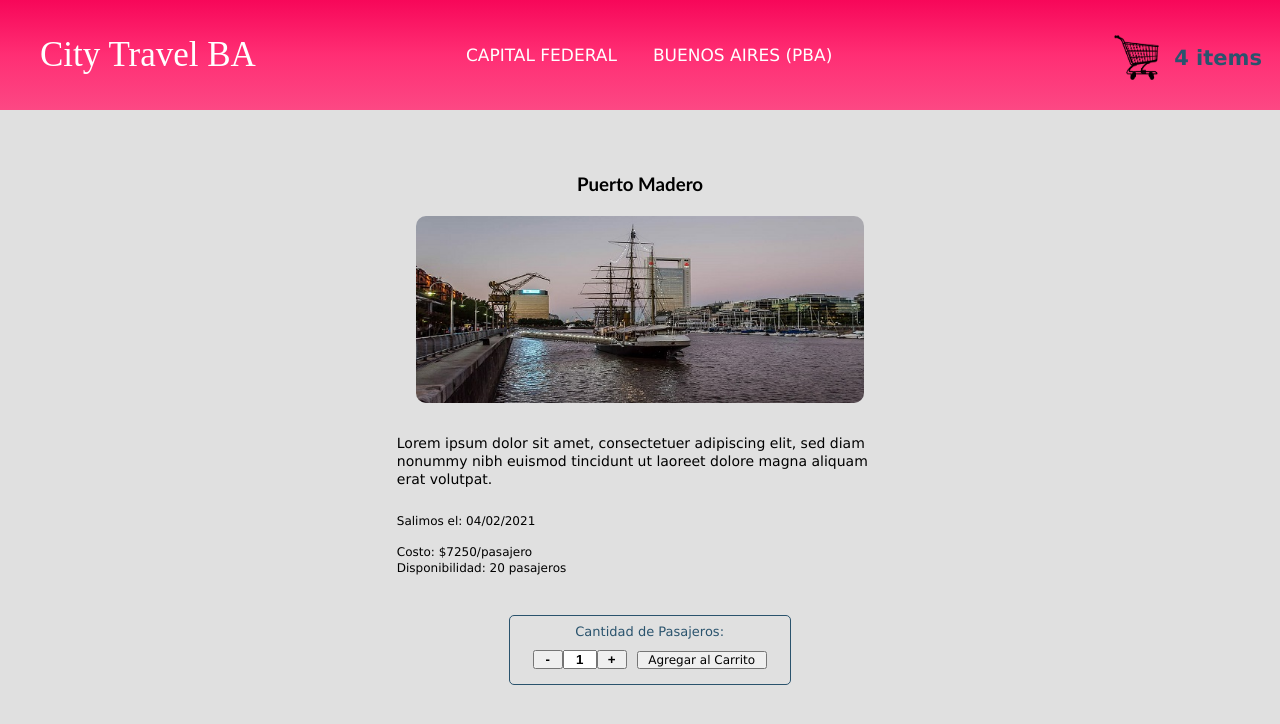
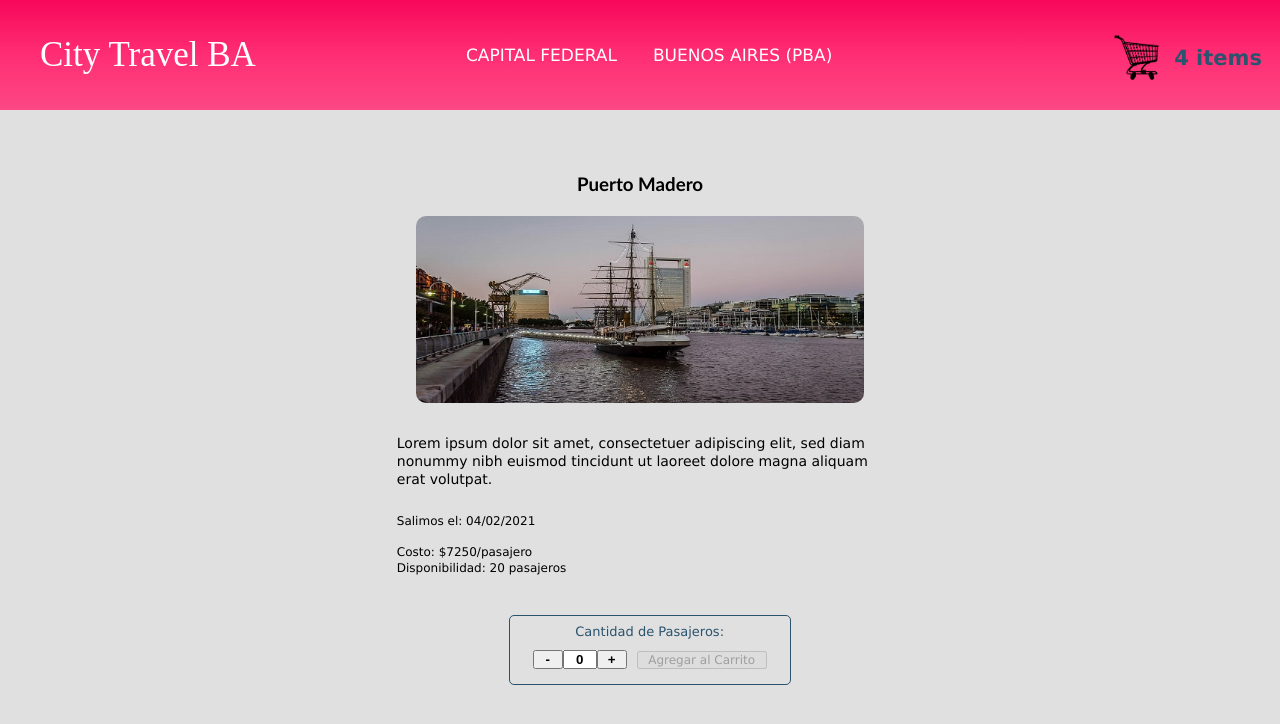
Before and after one commit to dgajlin/citytravelba1, a React (Create React App) app: page /item/1 in a window 1280 px wide. Shown: the top 724 px of the page. Built offline with nearby package versions, Linux system fonts and the light colour scheme; a web font is replaced by a local one.

Commit message:
commiteo Clase 9

```diff
--- a/src/Pages/Home.jsx
+++ b/src/Pages/Home.jsx
@@ -1,6 +1,7 @@
 import Header from "../components/Header";
 import ItemDetailContainer from "../components/ItemDetailContainer";
 import ItemListContainer from "../components/ItemListContainer";
+import MyCart from "../components/MyCart";
 import { BrowserRouter, Routes, Route } from "react-router-dom";
 
 const Home = () => {
@@ -13,6 +14,7 @@ const Home = () => {
                 <Route path="/" element={<ItemListContainer />} />
                 <Route path="/category/:categoria" element={<ItemListContainer />} />
                 <Route path="/item/:id" element={<ItemDetailContainer />} />
+                <Route path="/cart" element={<MyCart />} />
             </Routes>
         </BrowserRouter>
       </>
--- a/src/components/CartWidget.jsx
+++ b/src/components/CartWidget.jsx
@@ -1,4 +1,4 @@
-// Carrito de Compras
+// Contenedor del Carrito de Compras
 import Carrito from "./images/carrito.jpg";
 
 let cantitems = 4;
--- a/src/components/ItemCount.jsx
+++ b/src/components/ItemCount.jsx
@@ -1,18 +1,18 @@
 // Contador de Pasajeros que contratan la excursion hacia el Destino turistico
 import React, {useState} from "react";
 
-const ItemCount = (props) => {
-    const [cantpasajeros,setCantpasajeros] = useState(parseInt(props.inicial));
+const ItemCount = ({maximo, inicial, onAdd}) => {
+    const [cantpasajeros,setCantpasajeros] = useState(parseInt(inicial));
 
     // Funcion incrementar pasajero
     const PassengerAdd = () => {
-        if (cantpasajeros < parseInt(props.maximo))
+        if (cantpasajeros < parseInt(maximo))
             setCantpasajeros(cantpasajeros+1);
     }
 
     // Funcion decrementar pasajero
     const PassengerSub = () => {
-        if (cantpasajeros > parseInt(props.inicial))
+        if (cantpasajeros > parseInt(inicial+1))
             setCantpasajeros(cantpasajeros-1);
     }
 
@@ -20,10 +20,22 @@ const ItemCount = (props) => {
         <>
             <div className="frmpasajeros">
                 <label className="lblPasajeros">Cantidad de Pasajeros:</label><br />
-                <button type="button" onClick={PassengerSub} className="itemPasajeros">-</button>
+                {
+                    maximo > 0
+                    ? <button type="button" onClick={PassengerSub} className="itemPasajeros">-</button>
+                    : <button type="button" className="itemPasajeros" disabled>-</button>
+                }
                 <input type="text" value={cantpasajeros} className="itemPasajeros" />
-                <button type="button" onClick={PassengerAdd} className="itemPasajeros">+</button>
-                <button type="button" className="btnAddCarrito">Agregar al Carrito</button>
+                {
+                    maximo > 0
+                    ? <button type="button" onClick={PassengerAdd} className="itemPasajeros">+</button>
+                    : <button type="button" className="itemPasajeros" disabled>+</button>
+                }
+                {
+                    cantpasajeros > 0
+                    ? <button type="button" className="btnAddCarrito" onClick={() => onAdd(cantpasajeros)}>Agregar al Carrito</button>
+                    : <button type="button" className="btnAddCarrito" disabled>Agregar al Carrito</button>
+                }
             </div>
         </>
     );
--- a/src/components/ItemDetail.jsx
+++ b/src/components/ItemDetail.jsx
@@ -1,9 +1,22 @@
-// Detalle del Destino
+// Detalle del Destino turistico
 import ItemCount from "../components/ItemCount";
+import { useState } from "react";
+import { Link } from "react-router-dom";
 
 const ItemDetail = (props) => {
+    const [itemCount, setItemCount] = useState(0);
+
+    const onAdd = (cantpasajeros) => {
+        alert("Ha seleccionado " + cantpasajeros + " pasajeros");
+        setItemCount(cantpasajeros);
+    }
+
     return (
         <>
+            {
+                props && props.thumbnail
+                ?
+                <div>
                     <h3 className="nombreDestinoDetail">{props.title}</h3>
                     <div className="fotoDestino">
                         <img src={props.thumbnail} alt={props.title} className="imagenDestinoDetail" />
@@ -21,10 +34,15 @@ const ItemDetail = (props) => {
                         </p>
                     </div>
                     <div className="disponibilidadDetail">
-                <ItemCount inicial="1"
-                    maximo="20"
-                />
+                        {
+                            itemCount === 0
+                                ? <ItemCount maximo={props.stock} inicial={0} onAdd={onAdd} />
+                                : <Link to='/cart'><button type="button" className="btnCheckout">Checkout</button></Link>
+                        }
                     </div>
+                </div>
+                : <p>&nbsp;Espere un momento por favor...</p>
+            }
         </>
     );
 }
--- a/src/components/ItemDetailContainer.jsx
+++ b/src/components/ItemDetailContainer.jsx
@@ -1,3 +1,4 @@
+// Contenedor del Detalle del Destino turistico seleccionado
 import { paquete } from "./Paquetes";
 import ItemDetail from "../components/ItemDetail";
 import { useEffect, useState } from "react";
--- a/src/components/ItemListContainer.jsx
+++ b/src/components/ItemListContainer.jsx
@@ -38,8 +38,9 @@ const ItemListContainer = () => {
     <>
         <div className="contenedor">
             {
-                // Muestro los paquetes turisticos
-                destinos.map((destino) =>
+                destinos.length > 0
+                ? destinos.map((destino) =>
+                    // Muestro los paquetes turisticos
                     <div className="mainDestinos">
                         <ItemList key={destino.id}
                                   id={destino.id}
@@ -50,6 +51,7 @@ const ItemListContainer = () => {
                         />
                     </div>
                 )
+                : <p>&nbsp;Espere un momento por favor...</p>
             }
         </div>
     </>
--- /dev/null
+++ b/src/components/MyCart.jsx
@@ -0,0 +1,11 @@
+// Carrito de Compras
+const MyCart = () => {
+    return (
+        <>
+            <p>&nbsp;&nbsp;Este es Mi Carrito</p>
+
+        </>
+    );
+}
+
+export default MyCart;
--- a/src/components/Paquetes.jsx
+++ b/src/components/Paquetes.jsx
@@ -90,13 +90,13 @@ export const paquete = [
       stock: 7
     },
     {
-      id: 9,
+      id: 10,
       title: "Planetario Galileo Galilei",
       fecha: "19/02/2021",
       thumbnail: require("./images/planetario.jpg"),
       descripcion: "Lorem ipsum dolor sit amet, consectetuer adipiscing elit, sed diam nonummy nibh euismod tincidunt ut laoreet dolore magna aliquam erat volutpat.",
       categoria: 0,
       costo: 1800,
-      stock: 17
+      stock: 0
     }
   ];
--- a/src/components/styles/estilos.css
+++ b/src/components/styles/estilos.css
@@ -115,6 +115,22 @@ input[type=number]::-webkit-outer-spin-button {
     font-size: 12px;
 }
 
+.btnCheckout {
+    background-color: #C25E30;
+    color: #fff;
+    width: 120px;
+    height: 30px;
+    border-radius: 5px;
+    font-size: 1rem;
+    text-decoration: none;
+}
+
+.btnCheckout:hover {
+    background: #d3074c;
+    color: white;
+    cursor: pointer;
+}
+
 .contenedor {
     width: 100%;
     padding-top: 40px;
@@ -177,6 +193,12 @@ input[type=number]::-webkit-outer-spin-button {
     cursor: pointer;
 }
 
+.btnAgregar:hover {
+    background: #d3074c;
+    color: white;
+    cursor: pointer;
+}
+
 .imagenDestino {
     width: 70%;
     border-radius: 10px;
```
Lines whose indentation alone changed are shown as unchanged.
